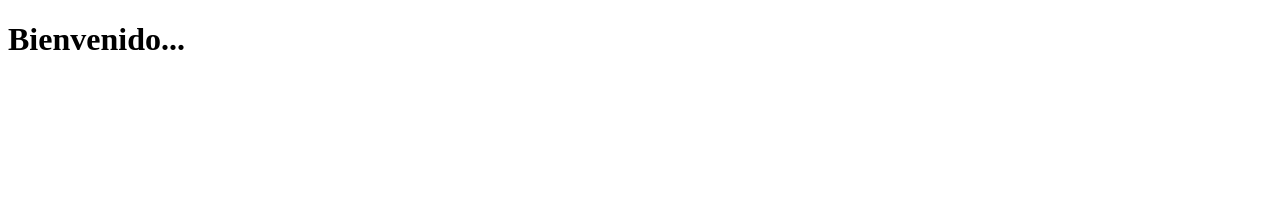
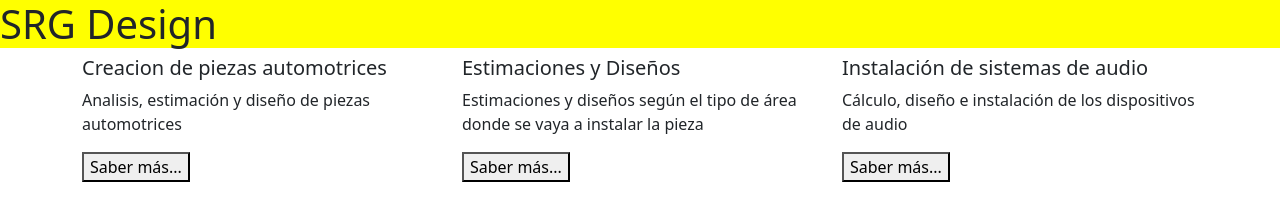
Before and after one commit to ValalSidur/SRG_design, a website: page index.html in a window 1280 px wide. Drawn offline with nearby package versions, Linux system fonts and the light colour scheme.

Commit message:
Edición de index
Se instala bootstrap, jquery y popper y se implementan dentro de index.html

```diff
--- /dev/null
+++ b/CSS/main.css
@@ -0,0 +1,7 @@
+.footer{
+
+}
+
+.jumbotron{
+	background-color: yellow;
+}
--- a/index.html
+++ b/index.html
@@ -2,8 +2,34 @@
 <html>
 <head>
 	<title>SRG Design</title>
+	<script type="text/javascript" src="node_modules/bootstrap/dist/js/bootstrap.js"></script>
+	<script type="text/javascript" src="node_modules/jquery/dist/jquery.js"></script>
+	<script type="text/javascript" src="node_modules/popper.js/dist/popper.js"></script>
+
+	<link rel="stylesheet" type="text/css" href="node_modules/bootstrap/dist/css/bootstrap.css">
+	<link rel="stylesheet" type="text/css" href="CSS/main.css">
 </head>
 <body>
-<h1>Bienvenido...</h1>
+	<h1 class="jumbotron">SRG Design</h1>
+	<div class="container">
+		<div class="row">
+			<div class="col">
+				<h5>Creacion de piezas automotrices</h5>
+				<p>Analisis, estimación y diseño de piezas automotrices</p>
+				<button>Saber más...</button>
+			</div>
+			<div class="col">
+				<h5>Estimaciones y Diseños</h5>
+				<p>Estimaciones y diseños según el tipo de área donde se vaya a instalar la pieza</p>
+				<button>Saber más...</button>
+			</div>
+			<div class="col">
+				<h5>Instalación de sistemas de audio</h5>
+				<p>Cálculo, diseño e instalación de los dispositivos de audio</p>
+				<button>Saber más...</button>
+			</div>
+		</div>
+	</div>
+
 </body>
 </html>
--- a/package.json
+++ b/package.json
@@ -19,5 +19,10 @@
   "homepage": "https://github.com/ValalSidur/SRG_design#readme",
   "devDependencies": {
     "lite-server": "^2.6.1"
+  },
+  "dependencies": {
+    "bootstrap": "^5.1.3",
+    "jquery": "^3.6.0",
+    "popper.js": "^1.16.1"
   }
 }
```
Also changed, not shown: 1 other file.
